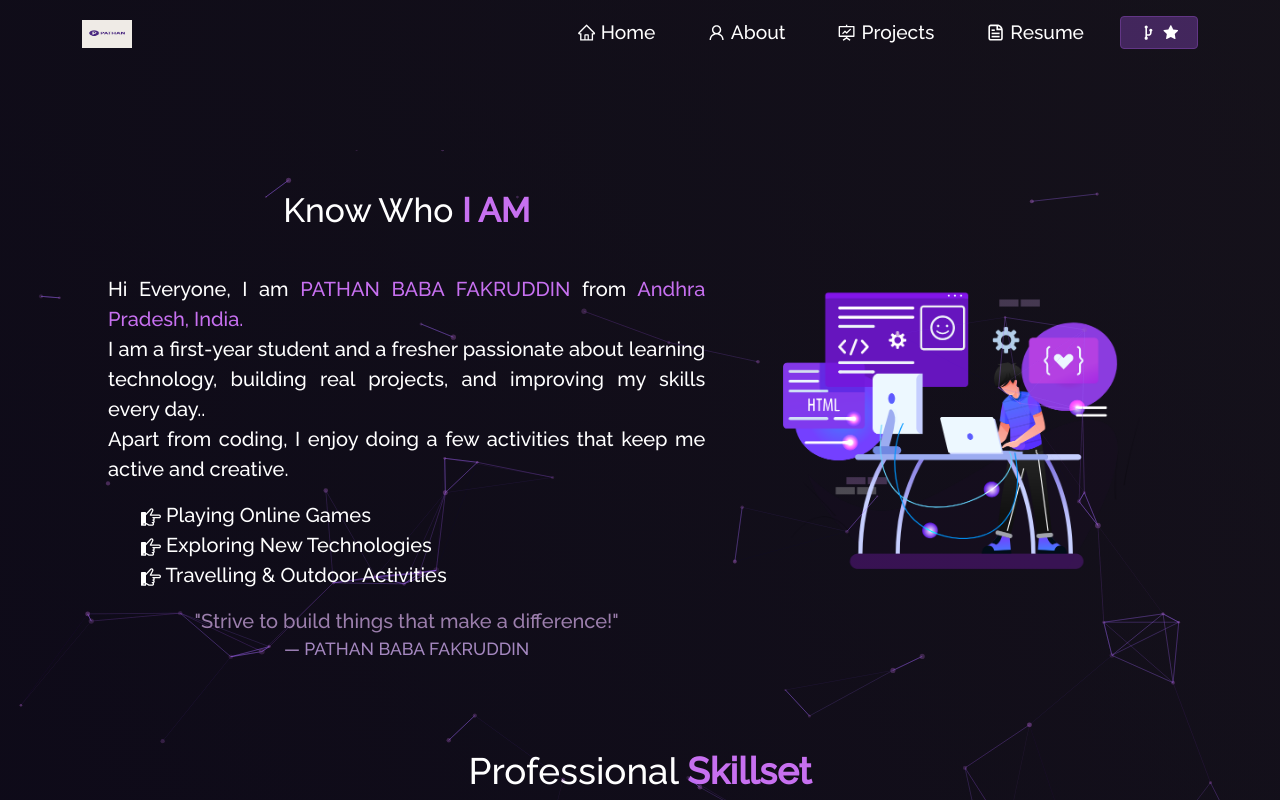
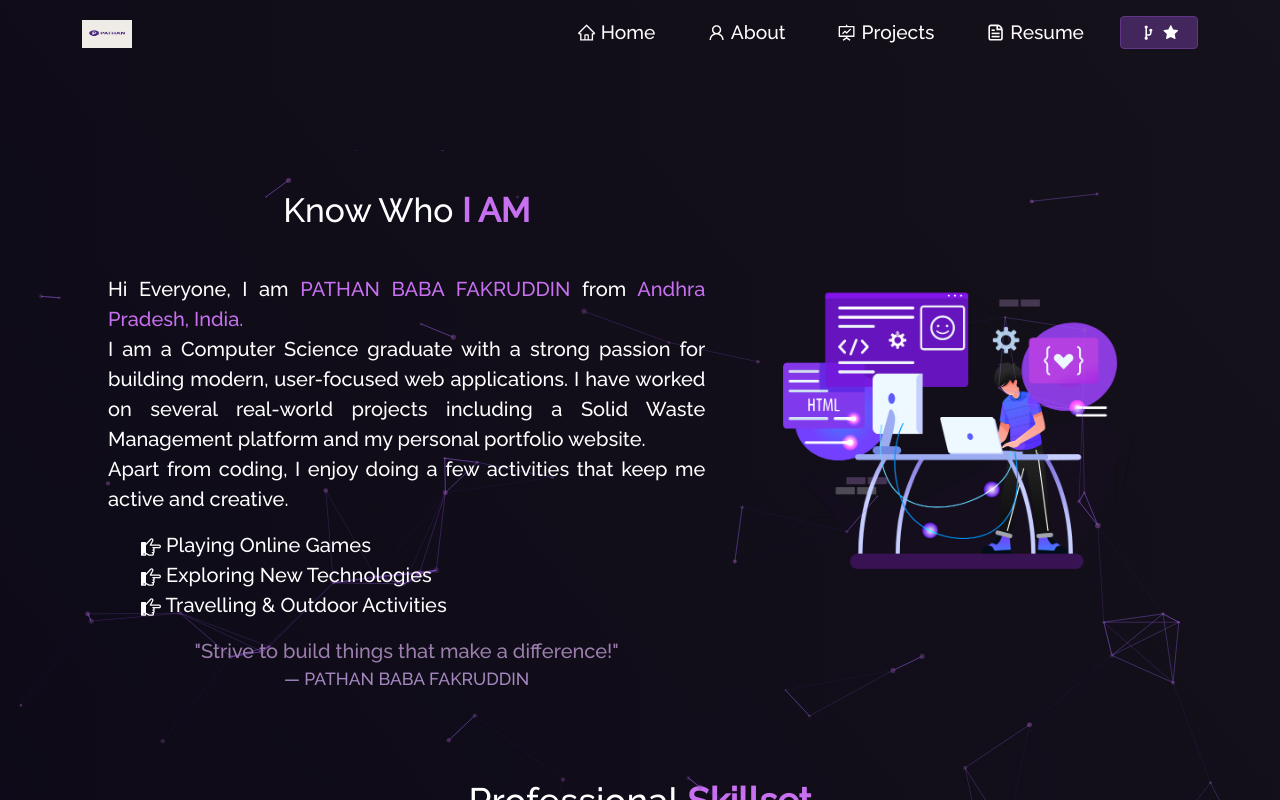
Before and after one commit to Pathan123321/My-Portfolio, a React (Create React App) app: page /about in a window 1280 px wide. Shown: the top 800 px of the page. Built offline with nearby package versions, Linux system fonts and the light colour scheme.

Commit message:
Revise AboutCard content for accuracy
Updated personal introduction to reflect current education and projects.

```diff
--- a/src/components/About/AboutCard.js
+++ b/src/components/About/AboutCard.js
@@ -11,7 +11,8 @@ function AboutCard() {
             Hi Everyone, I am <span className="purple">PATHAN BABA FAKRUDDIN </span>
             from <span className="purple"> Andhra Pradesh, India.</span>
             <br />
-            I am a first-year student and a fresher passionate about learning technology, building real projects, and improving my skills every day..
+                        I am a Computer Science graduate with a strong passion for building modern, user-focused web applications.
+I have worked on several real-world projects including a Solid Waste Management platform and my personal portfolio website.
             <br />
             Apart from coding, I enjoy doing a few activities that keep me active and creative.
           </p>
```
